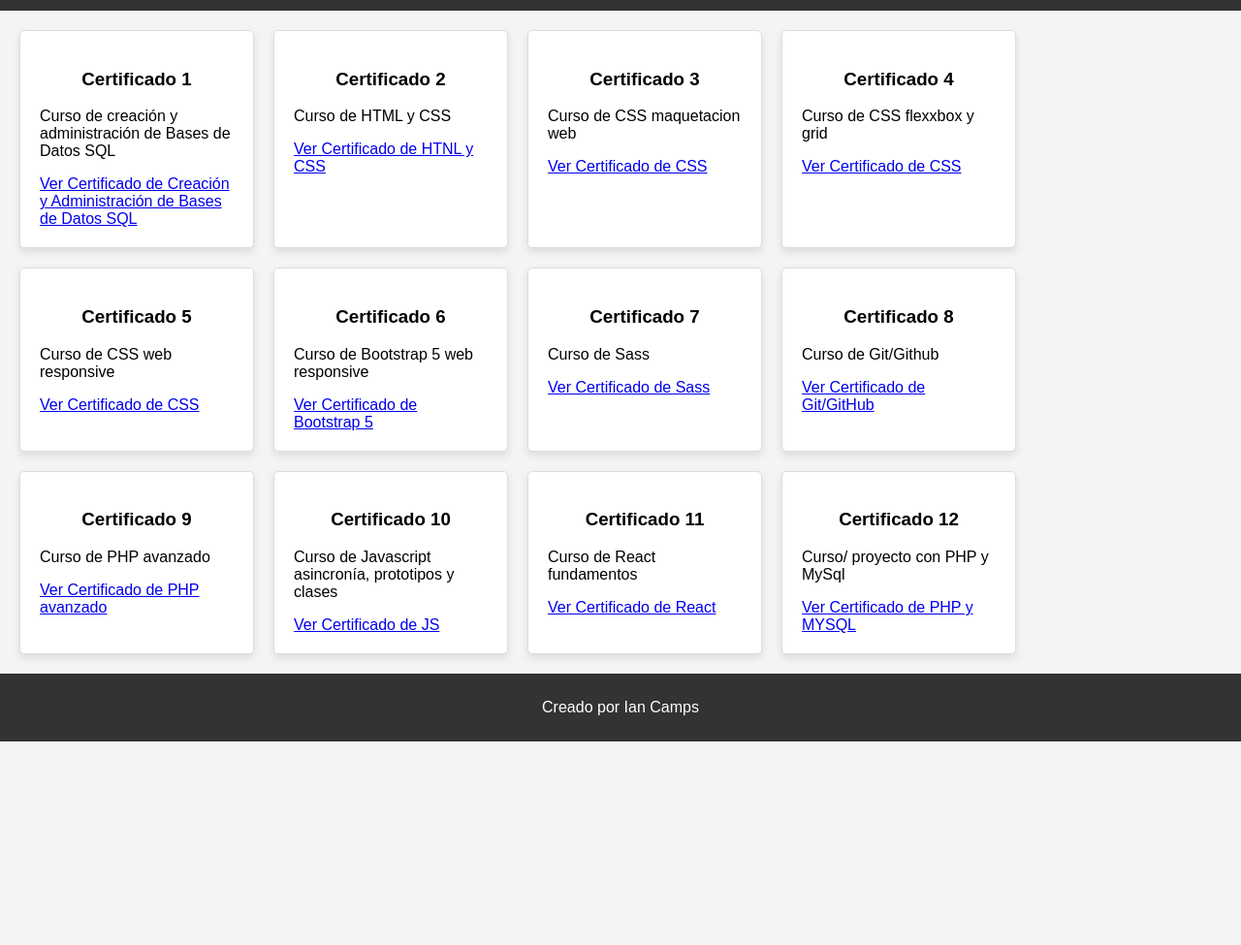
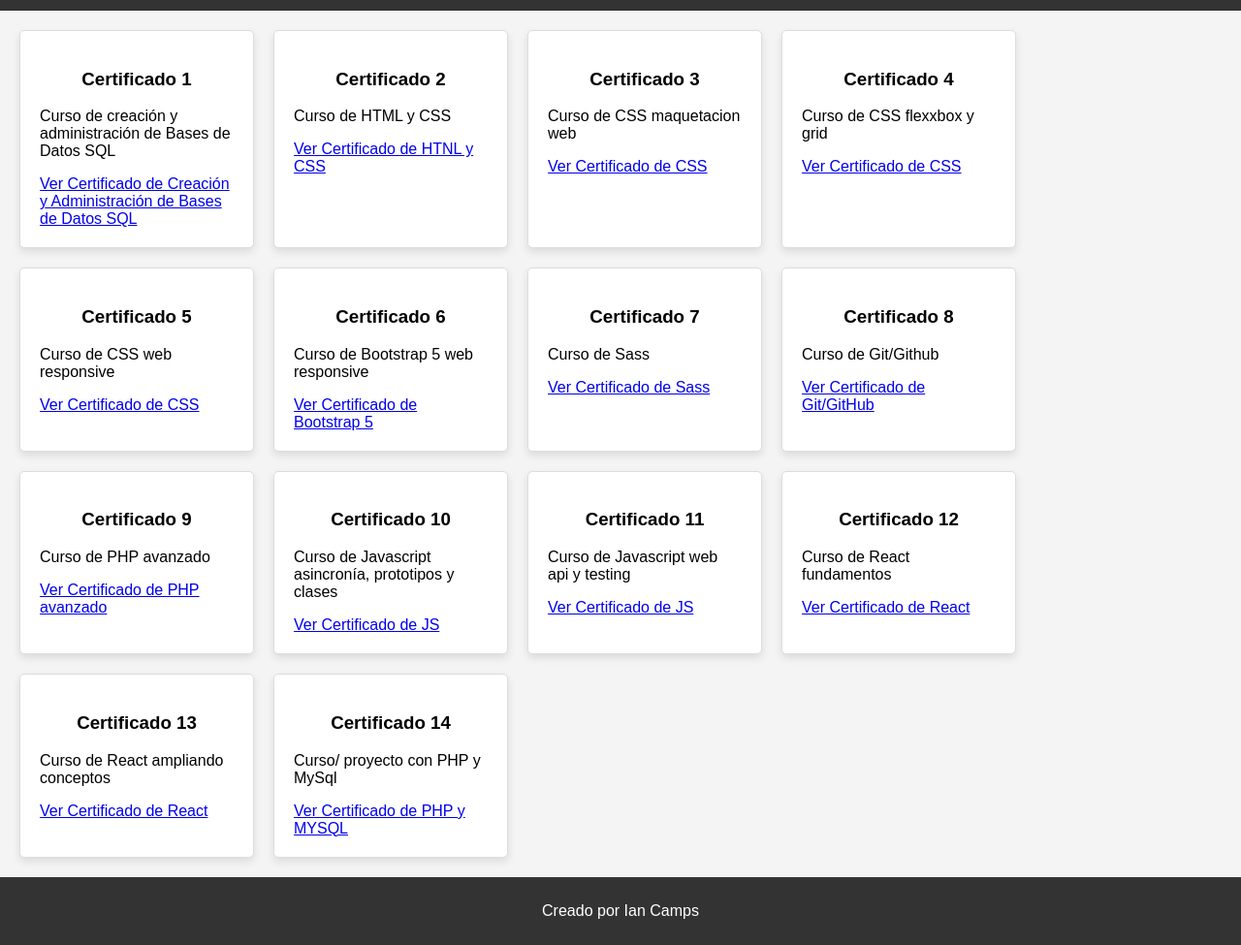
Before and after one commit to iancamps90/portafolio-certificados, a plain HTML site: page index.html in a window 1280 px wide. Shown: the part 89-1064 px from the top of the page at 97% size. Before the commit the page ends 854 px from the top, so only its background shows below. Drawn offline with Linux system fonts and the light colour scheme.

Commit message:
Update index.html

```diff
--- a/index.html
+++ b/index.html
@@ -132,17 +132,33 @@
                 Ver Certificado de JS
             </a>
         </div>
+        <!--  enlace de cada certificado -->
+        <div class="card">
+          <h3>Certificado 11</h3>
+          <p>Curso de Javascript web api y testing</p>
+            <a href="https://github.com/iancamps90/portafolio-certificados/raw/main/certificado_javascript__web_api_componentes_y_testing.pdf" target="_blank">
+                Ver Certificado de JS
+            </a>
+        </div>
       <!--  enlace de cada certificado -->
         <div class="card">
-          <h3>Certificado 11</h3>
+          <h3>Certificado 12</h3>
           <p>Curso de React fundamentos</p>
             <a href="https://github.com/iancamps90/portafolio-certificados/raw/main/certificado_fundamentos_de_react.pdf" target="_blank">
                 Ver Certificado de React
             </a>
         </div>
+        <!--  enlace de cada certificado -->
+        <div class="card">
+          <h3>Certificado 13</h3>
+          <p>Curso de React ampliando conceptos</p>
+            <a href="https://github.com/iancamps90/portafolio-certificados/raw/main/certificado_react__ampliando_conceptos.pdf" target="_blank">
+                Ver Certificado de React
+            </a>
+        </div>
       <!--  enlace de cada certificado -->
         <div class="card">
-          <h3>Certificado 12</h3>
+          <h3>Certificado 14</h3>
           <p>Curso/ proyecto con PHP y MySql</p>
             <a href="https://github.com/iancamps90/portafolio-certificados/raw/main/certificado_curso_de_php_y_mysql__creando_sitios_dinámicos.pdf" target="_blank">
                 Ver Certificado de PHP y MYSQL
```
